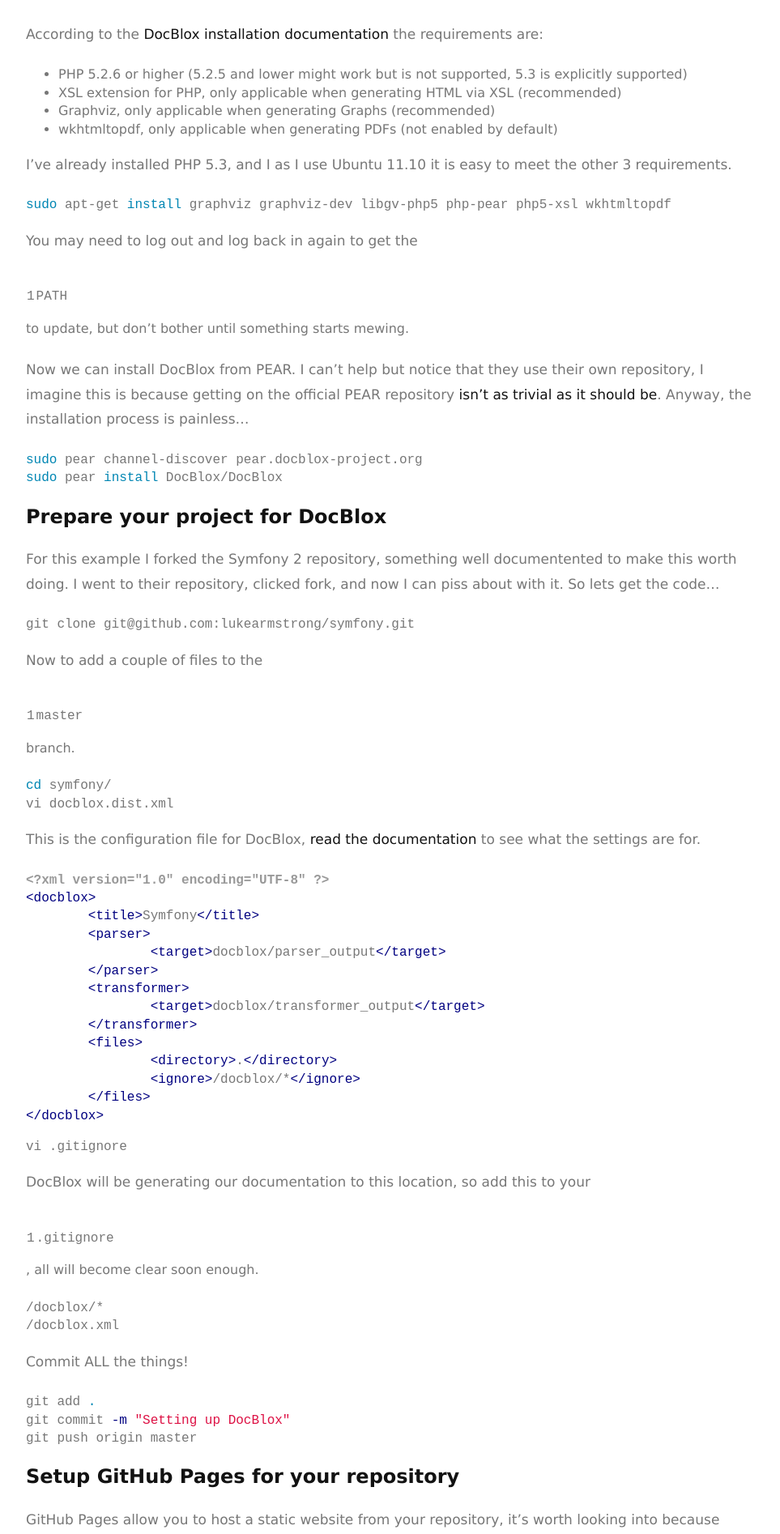
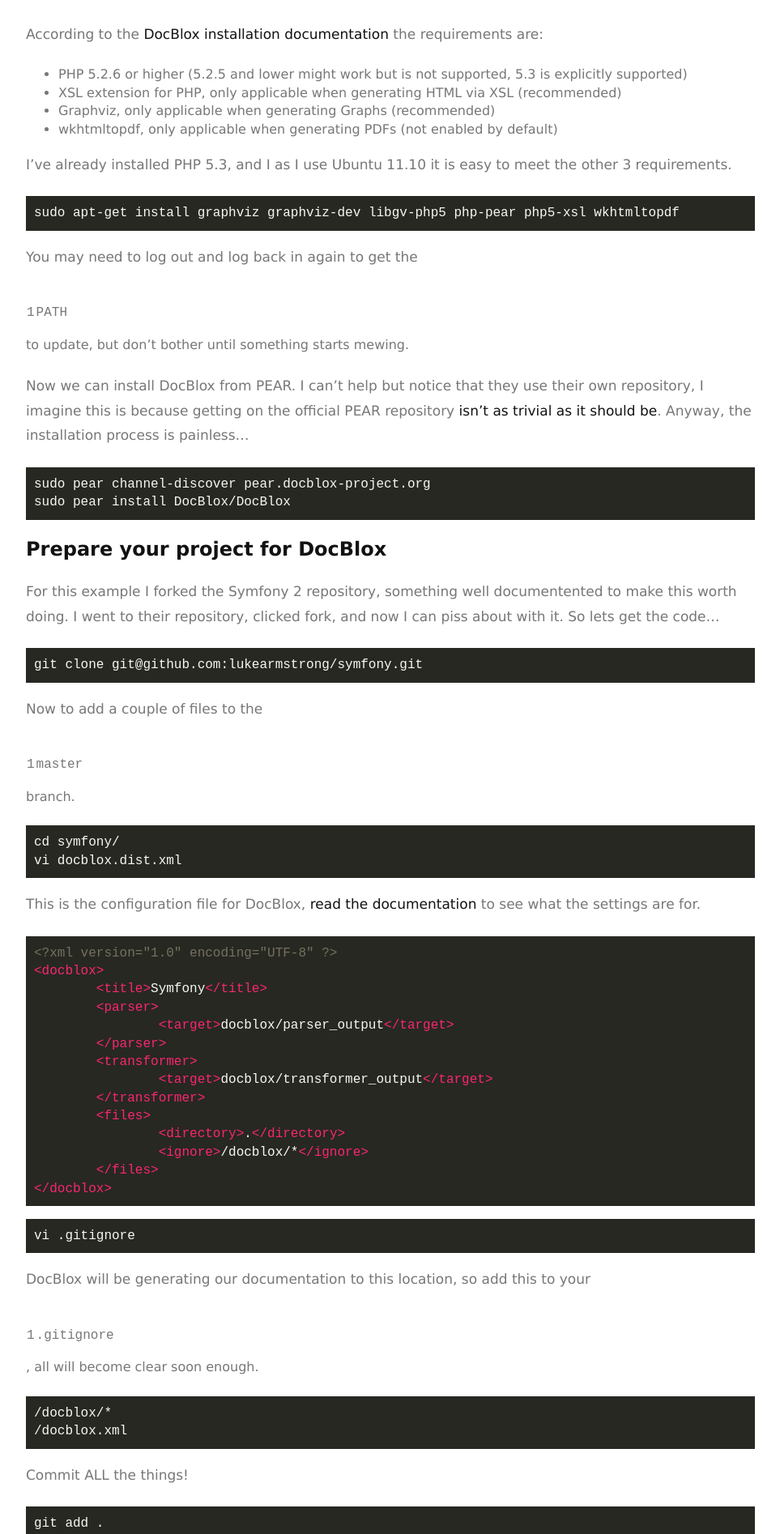
Before and after one commit to lukearmstrong/lukearmstrong.co.uk, a Jekyll site: the page built from _posts/2012-03-15-use-github-pages-for-your-documentation.markdown, in a window 1280 px wide. Shown: the part 317-2211 px from the top of the page at 81% size, without its empty margins (158-1121 px from the left). Built offline with Jekyll 4.4.1, drawn with Linux system fonts in a browser that asks for light colours; Markdown is read by kramdown in place of the engine named in the settings; grey boxes are pictures that could not be loaded.

Commit message:
changed syntax highlighting

```diff
--- a/_layouts/default.html
+++ b/_layouts/default.html
@@ -10,7 +10,7 @@
 
         <link rel="stylesheet" href="/css/normalize.css" />
         <link rel="stylesheet" href="/css/main.css" />
-        <link rel="stylesheet" href="/css/syntax/github.css" />
+        <link rel="stylesheet" href="/css/syntax/monokai.css" />
 
 		<link href="http://feeds.feedburner.com/luke-armstrong" rel="alternate" title="Luke Armstrong" type="application/atom+xml" />
 
--- a/css/main.css
+++ b/css/main.css
@@ -152,7 +152,9 @@
 	margin-bottom: 24px;
 }
 
-
+.highlight pre {
+	padding: 10px;
+}
 
 
 
```
